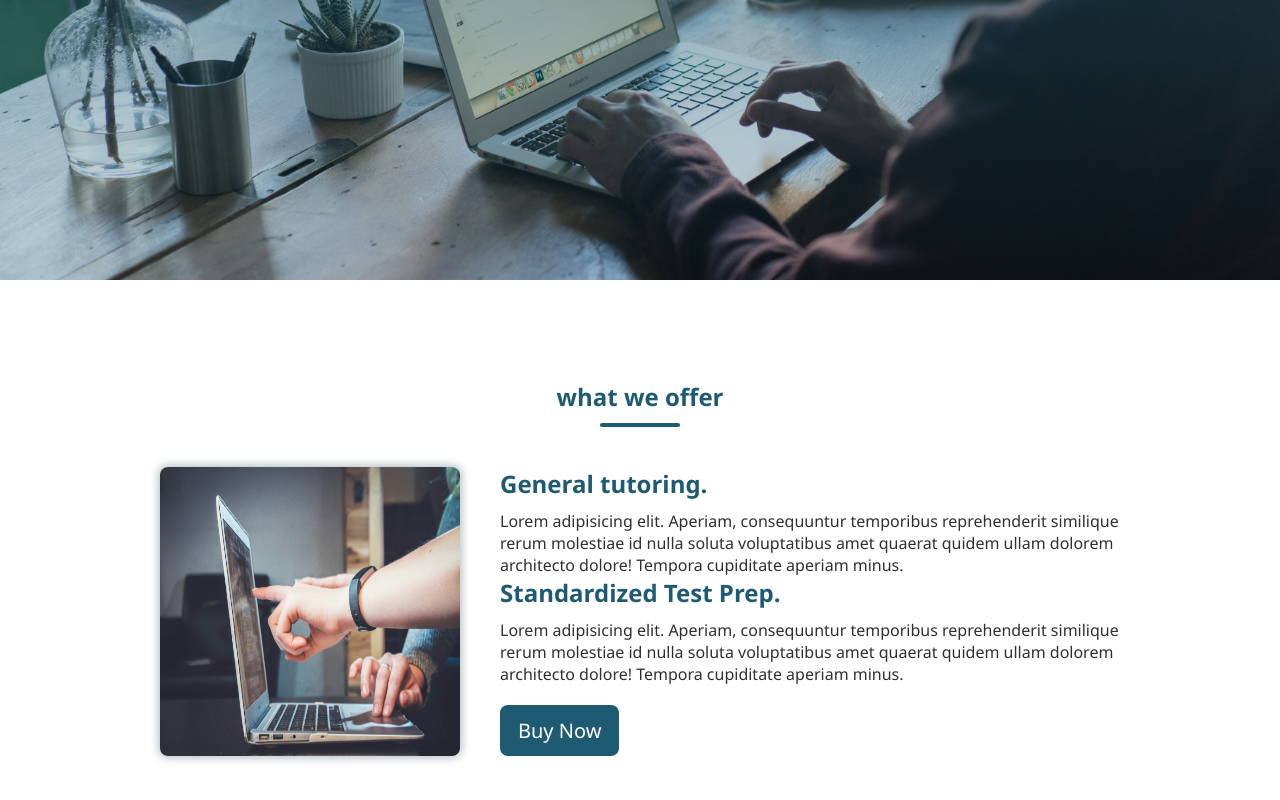
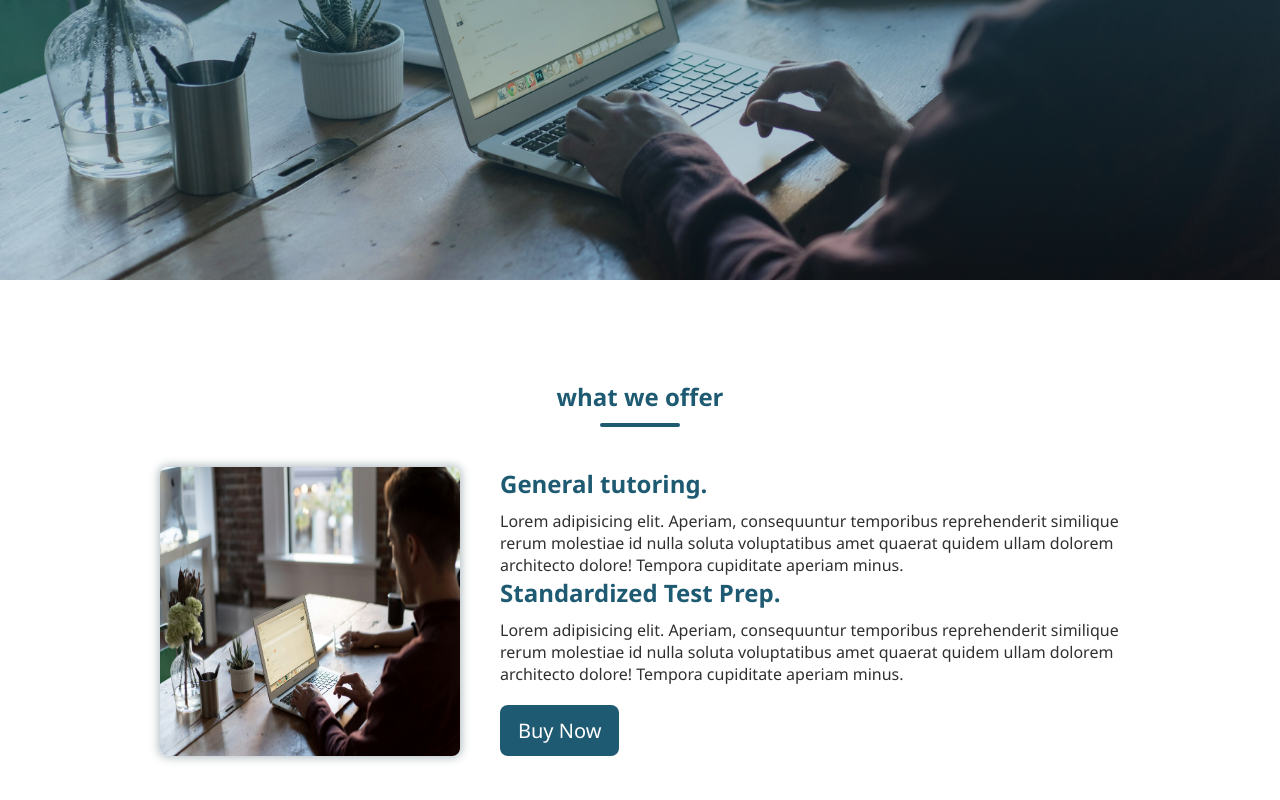
Before and after one commit to muhammad-shoaib1999/website-dummy, a plain HTML site: page index.html in a window 1280 px wide. Shown: the part 520-1320 px from the top of the page. Drawn offline with Linux system fonts and the light colour scheme.

Commit message:
first commit

```diff
--- a/index.html
+++ b/index.html
@@ -38,7 +38,7 @@
         <hr>
         <div class="sec_card">
             <div class="sec_card_img">
-                <img src="images/john-schnobrich-FlPc9_VocJ4-unsplash.jpg" alt="">
+                <img src="images/bench-accounting-C3V88BOoRoM-unsplash.jpg" alt="">
             </div>
             <div class="sec_card_content">
                 <h2 class="sec_card_hd">General tutoring.</h2>
```
